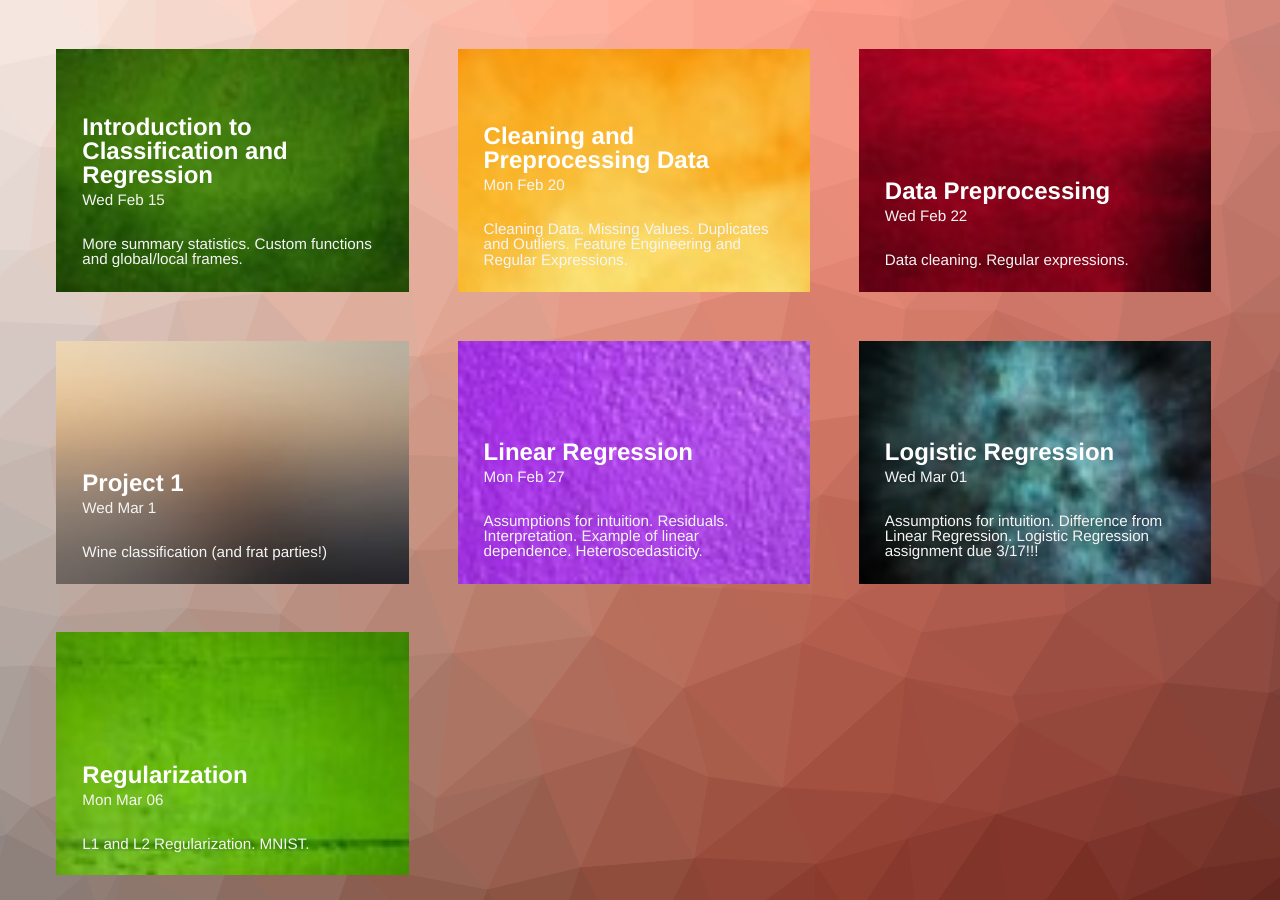
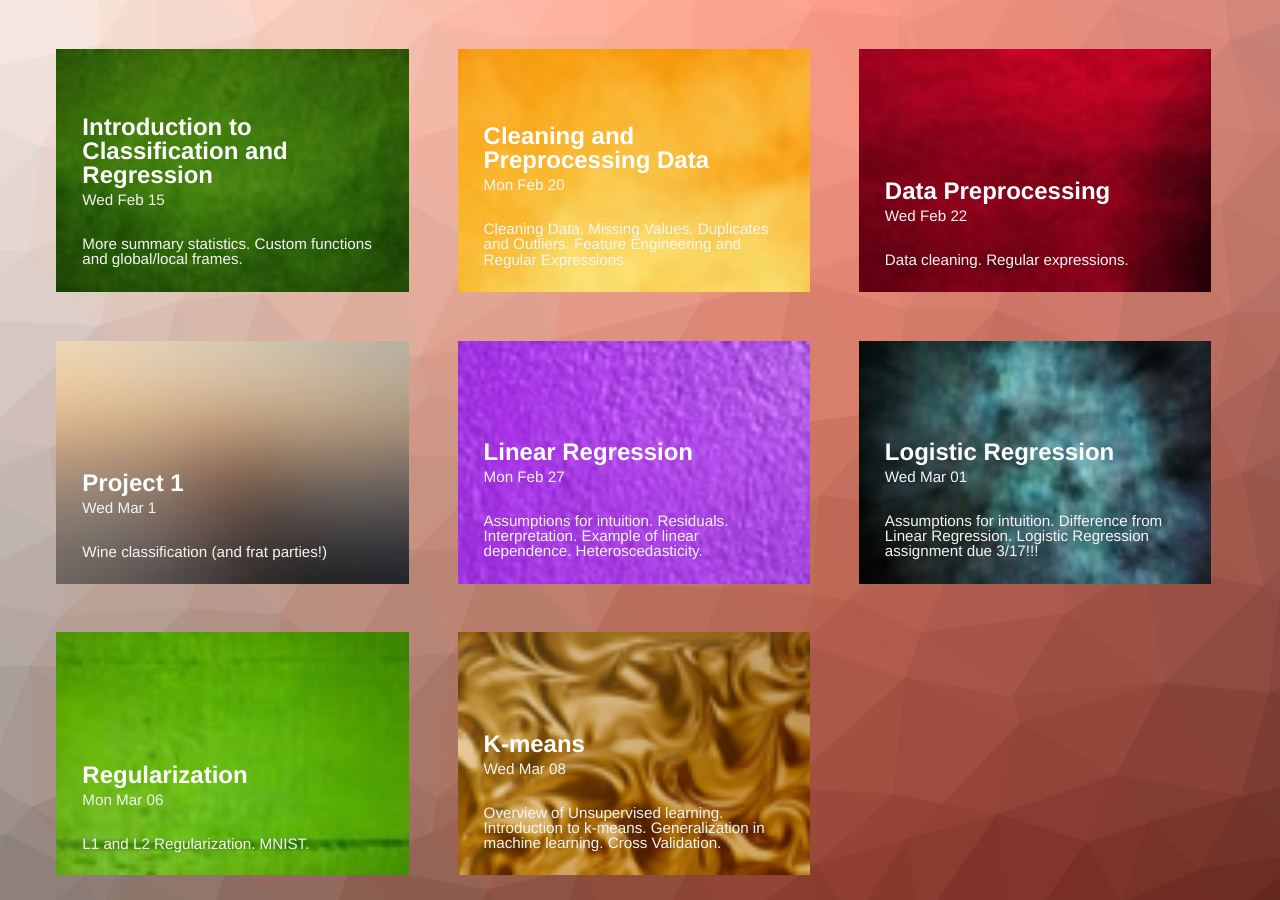
Before and after one commit to kaggledecal/kaggledecal.github.io, a Jekyll site: the page built from index.html, in a window 1280 px wide and 900 px high, scrolled down 869 px. Built offline with Jekyll 4.4.1, drawn with Linux system fonts in a browser that asks for light colours.

Commit message:
updated day 10

```diff
--- a/_posts/2015-04-16-day-10.markdown
+++ b/_posts/2015-04-16-day-10.markdown
@@ -1,18 +1,14 @@
 ---
 title:  "K-means"
-subtitle: "Just k-means"
+subtitle: "Overview of Unsupervised learning. Introduction to k-means. Generalization in machine learning. Cross Validation."
 author: "Wferr"
 avatar: "img/authors/wferr.png"
 image: "img/10.jpg"
 datestr: "Wed Mar 08"
 date:   2015-04-16 12:12:12
-published: false
+published: true
 ---
 
-Slides: TBA
+[Slides](https://docs.google.com/presentation/d/1gEr0w_-18GFkenbIQC2LUuhCm9_nkeLUCdleuk82Mik/edit?usp=sharing)
 
 Video: TBA
-
-Homework: TBA
-
-Projects: TBA
```
